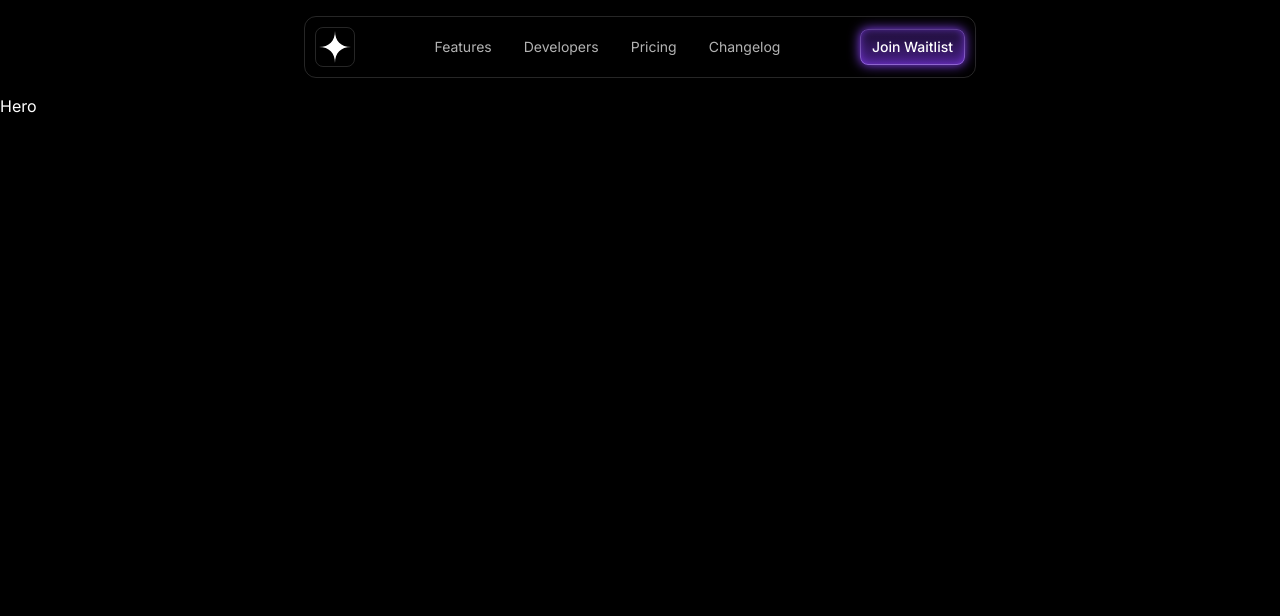
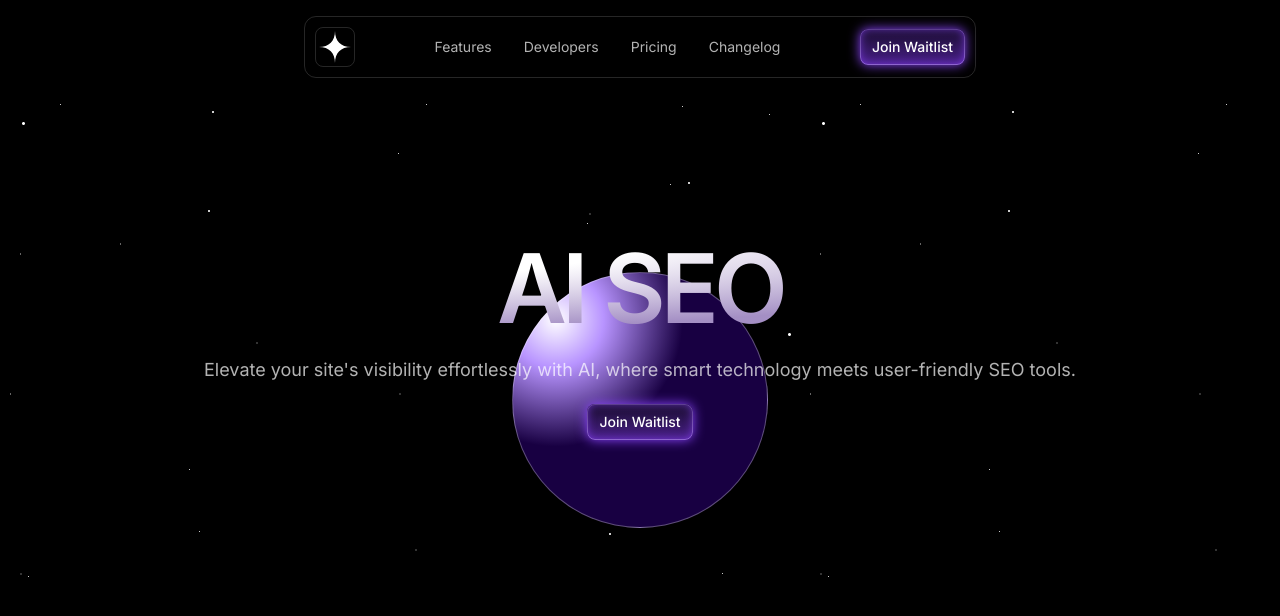
Before and after one commit to sabbirhosen44/AI-Startup-Landing-Page, a Next.js app: page / in a window 1280 px wide. Shown: the top 616 px of the page. Built offline with nearby package versions, Linux system fonts and the light colour scheme.

Commit message:
feat: add Hero secion

```diff
--- a/src/sections/Hero.tsx
+++ b/src/sections/Hero.tsx
@@ -1,3 +1,25 @@
+import Button from "@/components/Button";
+import starsBG from "@/assets/stars.png";
+
 export const Hero = () => {
-  return <section>Hero</section>;
+  return (
+    <section
+      className="h-[492px] flex items-center"
+      style={{ backgroundImage: `url(${starsBG.src})` }}
+    >
+      <div className="absolute h-64 w-64 bg-purple-500 rounded-full border border-white/30 top-1/2 left-1/2 -translate-x-1/2 -translate-y-1/2 bg-[radial-gradient(50%_50%_at_16.8%_18.3%,white,rgb(184,148,255)_37.7%,rgb(24,0,66))]" />
+      <div className="container relative">
+        <h1 className="text-8xl font-semibold tracking-tighter bg-white bg-[radial-gradient(100%_100%_at_top_left,white,white,rgb(74,32,138,.5))] text-transparent bg-clip-text text-center">
+          AI SEO
+        </h1>
+        <p className="text-lg text-white/70 mt-5 text-center">
+          Elevate your site's visibility effortlessly with AI, where smart
+          technology meets user-friendly SEO tools.
+        </p>
+        <div className="flex justify-center mt-5">
+          <Button>Join Waitlist</Button>
+        </div>
+      </div>
+    </section>
+  );
 };
```
